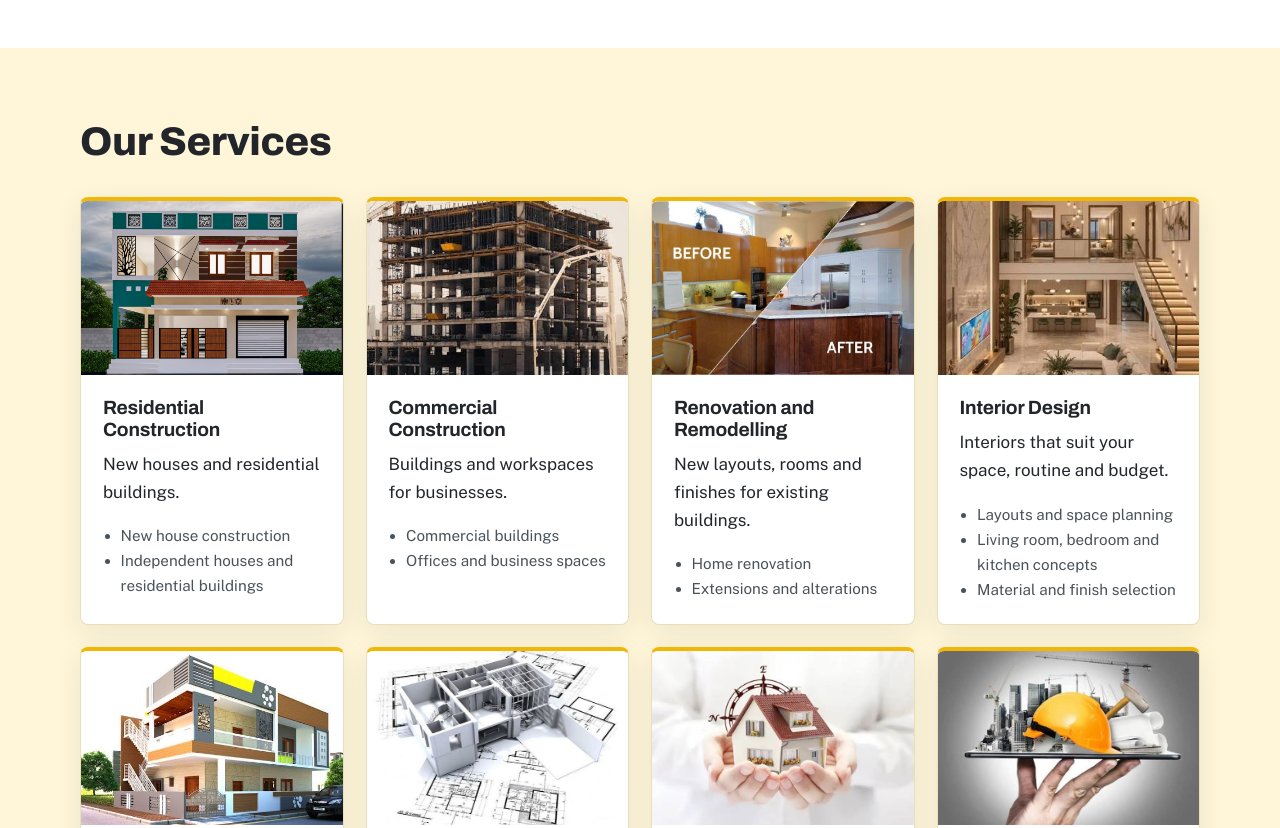
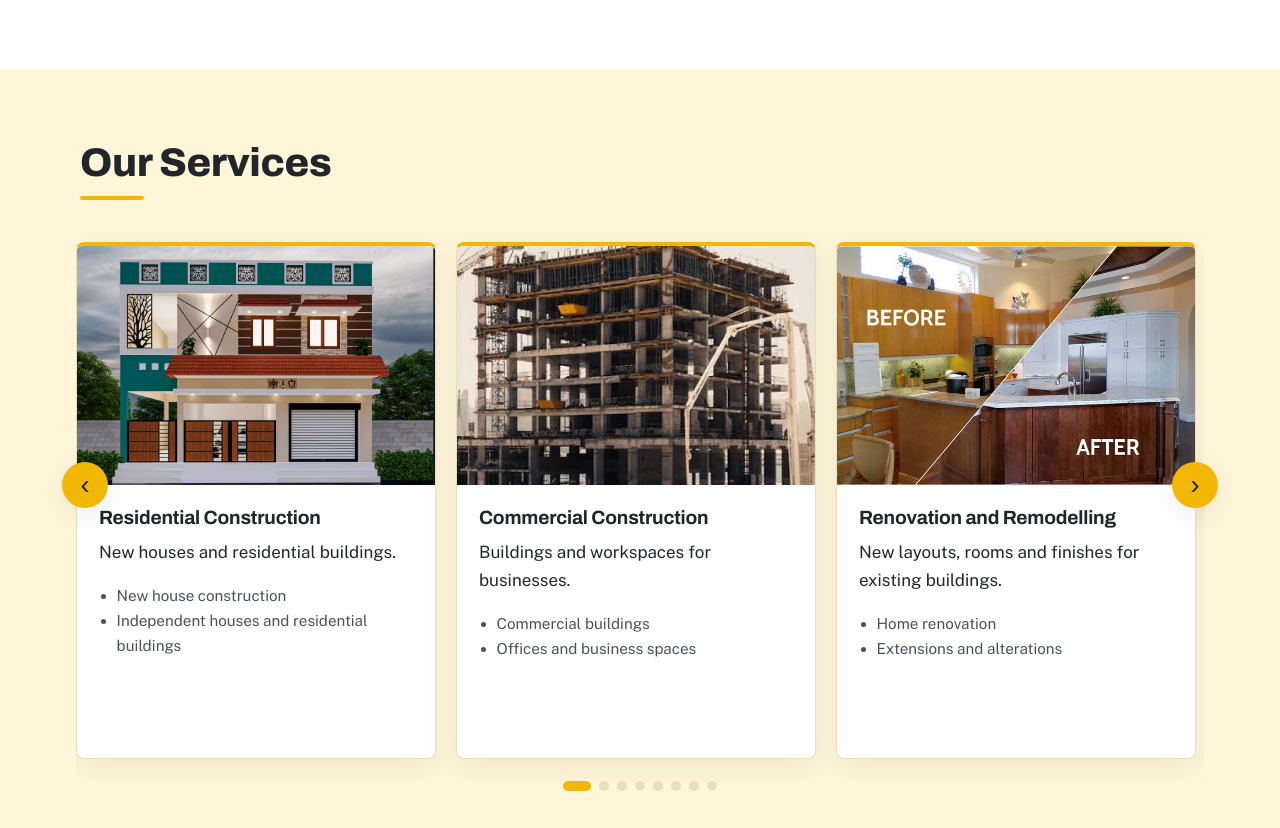
Before and after one commit to divyalakshmi-s89/asp-construction, a website: page asp/public/index.html in a window 1280 px wide. Shown: the part 1340-2168 px from the top of the page. Drawn offline with nearby package versions, Linux system fonts and the light colour scheme; no server answers.

Commit message:
Updated ASP Construction website

```diff
--- /dev/null
+++ b/asp/public/css/enhance.css
@@ -0,0 +1,57 @@
+/* ===== enhance.css: services swipe carousel, scroll animations, mobile fixes ===== */
+
+/* --- Services carousel (swipe on phones, arrows + dots on larger screens) --- */
+.cwrap{position:relative}
+.carousel{display:flex!important;gap:20px;overflow-x:auto;scroll-snap-type:x mandatory;scroll-behavior:smooth;padding:10px 4px 22px;margin:0 -4px;scrollbar-width:none;overscroll-behavior-x:contain}
+.carousel::-webkit-scrollbar{display:none}
+.carousel>.card{flex:0 0 calc((100% - 40px)/3);scroll-snap-align:start;scroll-snap-stop:always}
+@media(max-width:1000px){.carousel>.card{flex-basis:calc((100% - 20px)/2)}}
+@media(max-width:640px){.carousel{gap:14px}.carousel>.card{flex-basis:86%}}
+.cbtn{position:absolute;top:calc(50% - 50px);width:46px;height:46px;border-radius:50%;border:0;background:var(--gold);color:var(--ink);font-size:1.7rem;line-height:1;cursor:pointer;box-shadow:var(--sh);z-index:2;transition:transform .2s,opacity .25s}
+.cbtn.prev{left:-18px}.cbtn.next{right:-18px}.cbtn:hover{transform:scale(1.1)}.cbtn:disabled{opacity:0;pointer-events:none}
+.cdots{display:flex;gap:8px;justify-content:center}
+.cdots button{width:10px;height:10px;border-radius:99px;border:0;padding:0;background:var(--line);cursor:pointer;transition:width .3s,background .3s}
+.cdots button[aria-current]{width:28px;background:var(--gold)}
+.hint{display:none;color:var(--mute);font-size:.9rem;margin:-18px 0 14px}
+@media(max-width:640px){.cbtn{display:none}.hint{display:block}}
+
+/* --- Scroll animations --- */
+.rv{opacity:0;transform:translateY(30px);transition:opacity .7s ease var(--d,0s),transform .7s ease var(--d,0s)}
+.rv.in{opacity:1;transform:none}
+.card.rv{transition:opacity .7s ease var(--d,0s),transform .7s ease var(--d,0s),box-shadow .25s}
+.card.rv.in:hover{transform:translateY(-5px);box-shadow:0 14px 34px rgba(30,34,38,.16)}
+main section:not(.hero) h2::after{content:"";display:block;width:0;height:4px;margin-top:10px;background:var(--gold);border-radius:2px;transition:width .8s .3s ease}
+main section:not(.hero) h2.in::after{width:64px}
+.cta h2::after{margin-inline:auto}
+.card .ph img{transition:transform .7s ease}.card:hover .ph img{transform:scale(1.08)}
+.btn{position:relative;overflow:hidden}
+.btn::after{content:"";position:absolute;inset:0;background:linear-gradient(110deg,transparent 30%,rgba(255,255,255,.55) 50%,transparent 70%);transform:translateX(-120%);pointer-events:none}
+.btn:hover::after{transform:translateX(120%);transition:transform .7s ease}
+.prog{position:fixed;top:0;left:0;height:3px;width:0;background:var(--gold);z-index:60}
+.logo img{transition:height .3s ease}header .wrap{transition:height .3s ease}
+header.scrolled .logo img{height:46px}header.scrolled .wrap{height:64px}
+.float a{position:relative}
+.float a:last-child::after{content:"";position:absolute;inset:0;border-radius:50%;border:2px solid #1b8f4a;animation:ring 2.4s ease-out infinite}
+@keyframes ring{from{transform:scale(1);opacity:.8}to{transform:scale(1.7);opacity:0}}
+
+/* --- Mobile and tablet fixes --- */
+@media(max-width:860px){nav a{padding:.9rem 1rem;font-size:1rem}}
+@media(max-width:640px){
+  section{padding:48px 0}.wrap{padding:0 16px}
+  .top{font-size:.78rem}.top .wrap{padding:6px 16px;gap:2px 14px}.top .wrap span:nth-child(3){display:none}
+  :root{--h:64px}.logo{font-size:.9rem;letter-spacing:.04em;gap:.45rem}.logo img{height:42px}header.scrolled .logo img{height:38px}
+  #menu{padding:.55rem .9rem}
+  .hero{height:clamp(500px,82svh,620px);min-height:0}
+  .slide .wrap{padding-bottom:76px}.slide h1,.slide .h1{font-size:clamp(1.9rem,8.4vw,2.5rem)}.slide p{font-size:1rem}
+  .arr{display:none}.dot{width:26px}
+  .hl{margin-top:-30px}.hl .card{padding:20px}
+  .split{gap:24px}.cta{padding:44px 0}.cta p{font-size:.98rem}
+  input,select,textarea{font-size:16px}
+  form .btn,#res .btn{width:100%;text-align:center}
+  footer{padding:40px 0 24px}footer .logo img{height:58px}
+  .float{right:12px;bottom:12px}.float a{width:46px;height:46px}
+}
+@media(prefers-reduced-motion:reduce){
+  .rv{opacity:1!important;transform:none!important;transition:none!important}
+  .carousel{scroll-behavior:auto}.btn::after,.float a::after,main section h2::after{display:none}
+}
--- a/asp/public/index.html
+++ b/asp/public/index.html
@@ -5,7 +5,7 @@
 <meta name="description" content="ASP Construction builds and renovates homes and commercial buildings across Tamil Nadu and Bengaluru. Contact us to discuss your project.">
 <link rel="preconnect" href="https://fonts.googleapis.com"><link rel="preconnect" href="https://fonts.gstatic.com" crossorigin>
 <link href="https://fonts.googleapis.com/css2?family=Archivo:wdth,wght@62..125,500..900&family=Public+Sans:wght@400;500;600&display=swap" rel="stylesheet">
-<link rel="icon" href="/images/asp-logo-crop.png"><meta name="theme-color" content="#FFFFFF"><link rel="stylesheet" href="css/styles.css"></head>
+<link rel="icon" href="/images/asp-logo-crop.png"><meta name="theme-color" content="#FFFFFF"><link rel="stylesheet" href="css/styles.css">   <link rel="stylesheet" href="css/enhance.css"></head>
 <body>
 
 <!-- Top banner -->
@@ -22,5 +22,5 @@
 <main id="app"></main>
 <footer><div class="wrap" id="foot"></div></footer>
 <div class="float" id="float"></div>
-<script src="js/config.js"></script><script src="js/main.js"></script><script src="js/form.js"></script>
+<script src="js/config.js"></script><script src="js/main.js"></script><script src="js/form.js"></script>   <script src="js/enhance.js"></script>
 </body></html>
--- /dev/null
+++ b/asp/public/js/enhance.js
@@ -0,0 +1,74 @@
+/* enhance.js: loads AFTER main.js and form.js. Adds the services carousel, scroll animations and swipe on the banner. */
+(() => {
+  const reduce = matchMedia("(prefers-reduced-motion:reduce)").matches;
+
+  /* 1. Services: turn the grid into a swipeable carousel */
+  const g = document.querySelector("#services .grid");
+  if (g) {
+    const cards = [...g.children];
+    const box = document.createElement("div");
+    box.className = "cwrap rv";
+    g.parentNode.insertBefore(box, g);
+    box.appendChild(g);
+    g.classList.add("carousel");
+    g.tabIndex = 0;
+    g.setAttribute("role", "region");
+    g.setAttribute("aria-roledescription", "carousel");
+    g.setAttribute("aria-label", "Services");
+    box.insertAdjacentHTML("beforebegin", '<p class="hint">Swipe to see more services &rarr;</p>');
+    box.insertAdjacentHTML("beforeend", '<button class="cbtn prev" aria-label="Previous service">&#8249;</button><button class="cbtn next" aria-label="Next service">&#8250;</button><div class="cdots"></div>');
+    const prev = box.querySelector(".prev"), next = box.querySelector(".next"), dots = box.querySelector(".cdots");
+    const step = () => (cards[1] ? cards[1].offsetLeft - cards[0].offsetLeft : g.clientWidth);
+    const go = i => g.scrollTo({ left: Math.max(0, Math.min(i, cards.length - 1)) * step(), behavior: reduce ? "auto" : "smooth" });
+    cards.forEach((_, i) => { const b = document.createElement("button"); b.setAttribute("aria-label", "Go to service " + (i + 1)); b.onclick = () => go(i); dots.appendChild(b); });
+    const update = () => {
+      const atEnd = g.scrollLeft + g.clientWidth >= g.scrollWidth - 4;
+      const i = atEnd ? cards.length - 1 : Math.round(g.scrollLeft / step());
+      [...dots.children].forEach((d, j) => j === i ? d.setAttribute("aria-current", "true") : d.removeAttribute("aria-current"));
+      prev.disabled = g.scrollLeft < 4; next.disabled = atEnd;
+    };
+    prev.onclick = () => go(Math.round(g.scrollLeft / step()) - 1);
+    next.onclick = () => go(Math.round(g.scrollLeft / step()) + 1);
+    g.addEventListener("scroll", () => requestAnimationFrame(update), { passive: true });
+    g.addEventListener("keydown", e => { if (e.key === "ArrowRight") { e.preventDefault(); next.click(); } if (e.key === "ArrowLeft") { e.preventDefault(); prev.click(); } });
+    addEventListener("resize", update); update();
+  }
+
+  /* 2. Reveal-on-scroll animation */
+  const targets = document.querySelectorAll("main section:not(.hero) h2,.lead,.hint,.cwrap,.hl .card,.split>*,.tags li,#locations .card,#contact form,.cta .wrap>*,footer .grid>*");
+  const io = new IntersectionObserver(es => es.forEach(e => {
+    if (!e.isIntersecting) return;
+    e.target.classList.add("in"); io.unobserve(e.target);
+    setTimeout(() => e.target.style.setProperty("--d", "0s"), 1400);
+  }), { threshold: 0.12, rootMargin: "0px 0px -6% 0px" });
+  targets.forEach(el => {
+    const i = [...el.parentNode.children].indexOf(el);
+    el.style.setProperty("--d", Math.min(i, 5) * 0.09 + "s");
+    el.classList.add("rv"); io.observe(el);
+  });
+
+  /* 3. Scroll progress bar + shrinking header */
+  const bar = Object.assign(document.createElement("div"), { className: "prog" });
+  document.body.appendChild(bar);
+  const hd = document.querySelector("header");
+  let tick = false;
+  addEventListener("scroll", () => {
+    if (tick) return; tick = true;
+    requestAnimationFrame(() => {
+      const max = document.documentElement.scrollHeight - innerHeight;
+      bar.style.width = (max > 0 ? (scrollY / max) * 100 : 0) + "%";
+      hd.classList.toggle("scrolled", scrollY > 40);
+      tick = false;
+    });
+  }, { passive: true });
+
+  /* 4. Swipe left/right on the banner slides */
+  const hero = document.querySelector("#home");
+  let x0 = null;
+  hero.addEventListener("touchstart", e => { x0 = e.touches[0].clientX; }, { passive: true });
+  hero.addEventListener("touchend", e => {
+    if (x0 === null) return;
+    const dx = e.changedTouches[0].clientX - x0; x0 = null;
+    if (Math.abs(dx) > 50) document.querySelector(dx < 0 ? "#next" : "#prev")?.click();
+  }, { passive: true });
+})();
--- a/asp/public/js/main.js
+++ b/asp/public/js/main.js
@@ -25,7 +25,9 @@ const hero = `<section id="home" class="hero" aria-roledescription="carousel" ar
 
 const highlights = `<div class="hl"><div class="wrap grid">${HIGHLIGHTS.map(h => `<div class="card"><h3>${h[0]}</h3><p style="margin:0">${h[1]}</p></div>`).join("")}</div></div>`;
 
-const about = sec("about", "", `<div class="split"><div><h2>About Us</h2><p>ASP Construction is a construction company serving homeowners, property owners and commercial clients in Tamil Nadu and Bengaluru. Iso 9001-2015</p><ul class="tags"><li>Quality workmanship</li><li>Site safety</li><li>Transparency</li><li>Customer satisfaction</li></ul><a class="btn" href="#services" style="background:var(--ink);border-color:var(--ink);color:#fff">View Services</a></div><div class="ph">${pic(IMAGES.about, "Building under construction")}</div></div>`);
+const about = sec("about", "", `<div class="split"><div><h2>About Us</h2><p> ASP Construction provides reliable, high-quality construction solutions for residential and commercial projects across Tamil Nadu and Bengaluru. We focus on quality, innovation, transparency, and customer satisfaction, building strong foundations and lasting relationships through professional construction services.
+
+ISO 9001:2015 Certified | Quality Construction | Customer Satisfaction</p><ul class="tags"><li>Quality workmanship</li><li>Site safety</li><li>Transparency</li><li>Customer satisfaction</li></ul><a class="btn" href="#services" style="background:var(--ink);border-color:var(--ink);color:#fff">View Services</a></div><div class="ph">${pic(IMAGES.about, "Building under construction")}</div></div>`);
 
 const services = sec("services", "alt", `<h2>Our Services</h2><p class="lead"><div class="grid">${SERVICES.map(s => `<article class="card k"><div class="ph">${pic(IMAGES.services[s.k], s.t)}</div><div class="body"><h3>${esc(s.t)}</h3><p>${esc(s.d)}</p><ul>${s.p.map(x => `<li>${esc(x)}</li>`).join("")}</ul></div></article>`).join("")}</div>`);
 
```
